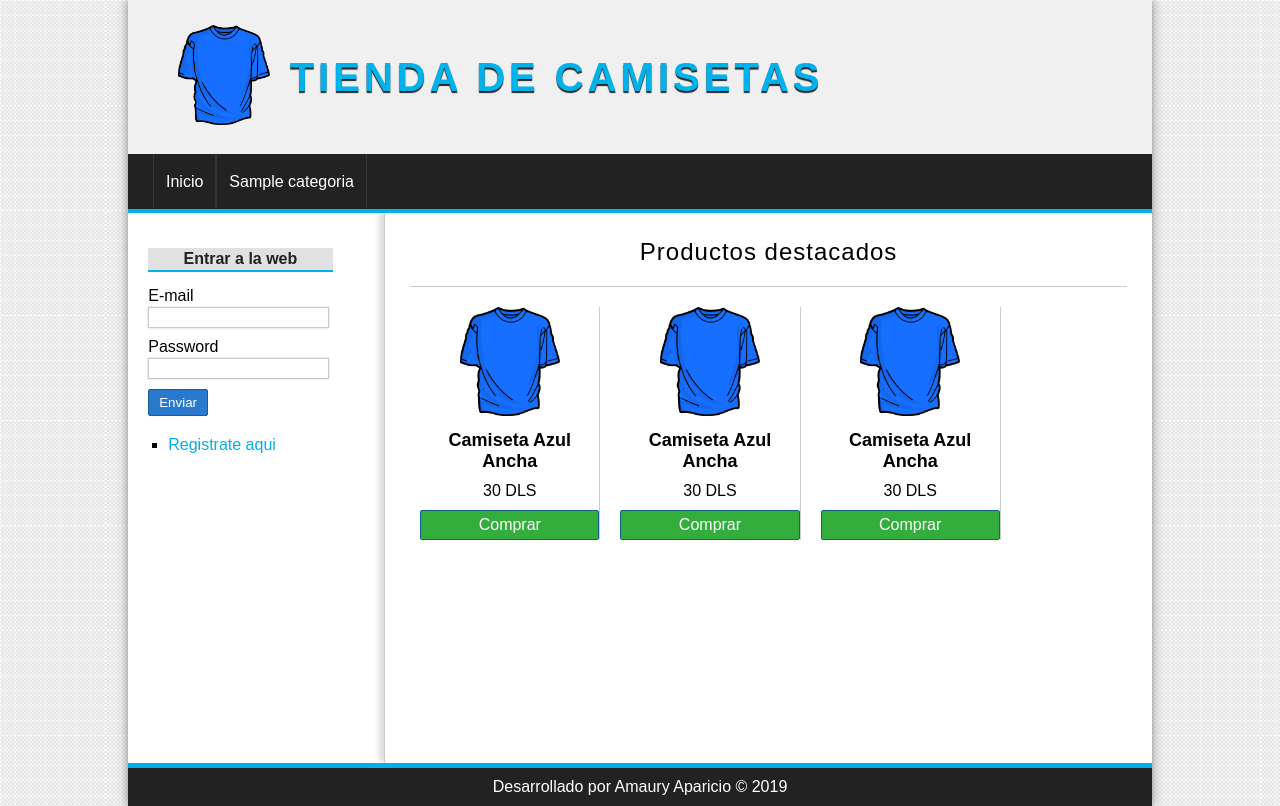
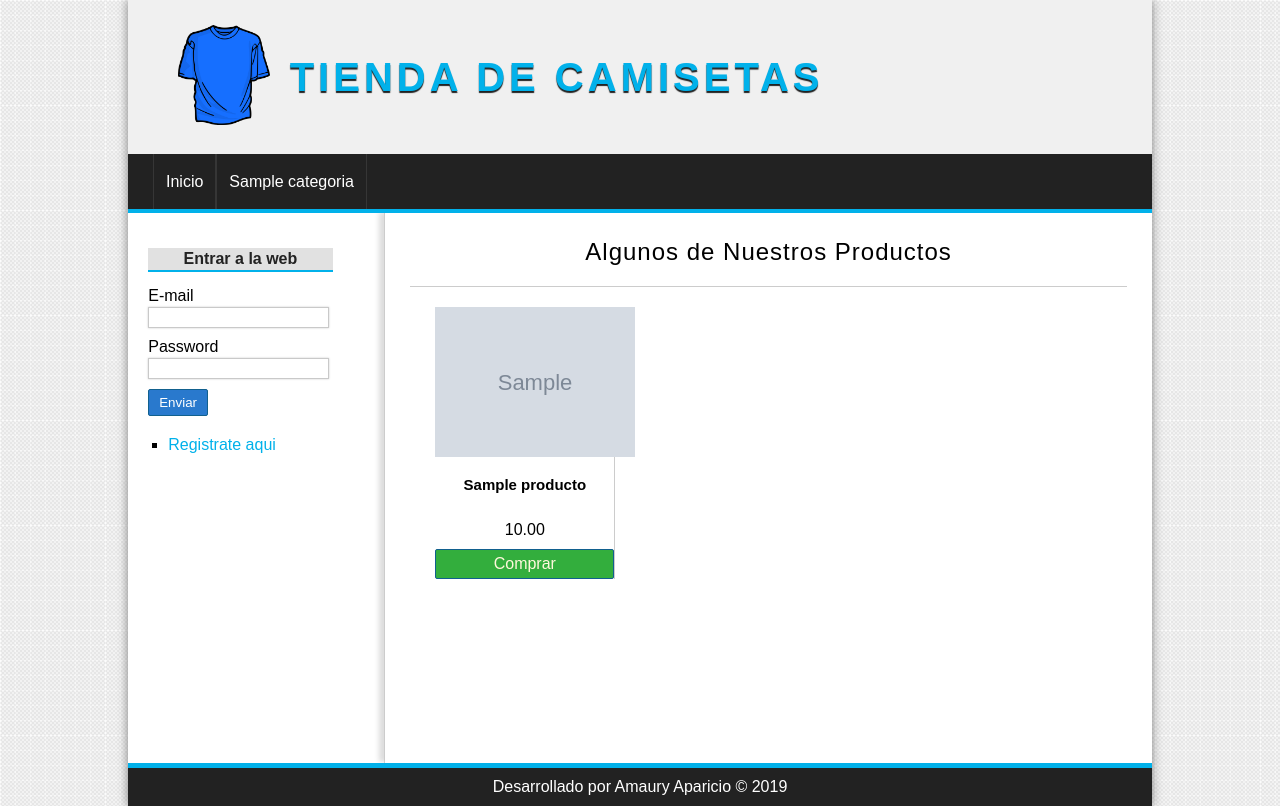
Before and after one commit to AmauryAparicio/Tienda-Virtual, a PHP site: page /Proyecto2PHP/ in a window 1280 px wide. Run offline with PHP 8.4, Linux system fonts and the light colour scheme; tables that the repository leaves empty hold one stand-in row (values such as "Sample post"); grey boxes marked "Sample" are stand-in pictures; some libraries are stand-ins or nearby versions.

Commit message:
Dia 9, se termino con las diferentes secciones de los productos.

```diff
--- a/assets/css/styles.css
+++ b/assets/css/styles.css
@@ -231,20 +231,65 @@ label, input[type="submit"], input[type="button"], button{
     width: 25%;
     border-right: 1px solid #ccc;
     float: left;
-    margin-left: 10px;
+    margin-left: 25px;
     margin-right: 10px;
     text-align: center;
+    margin-bottom: 30px;
 }
 .product h2{
-    font-size: 18px;
+    font-size: 15px;
     margin-bottom: 10px;
+    margin-top: 5px;
+    height: 35px;
 }
 .product img{
-    width: 100px;
+    height: 150px;
     margin-bottom: 10px;
 }
 .product p{
     margin-bottom: 10px;
+}
+.product a{
+    text-decoration: none;
+    color: black;
+}
+.product a:hover{
+    color: #01b1ea;
+}
+.product .button{
+    color: cornsilk;
+}
+.product .button:hover{
+    color: #555;
+}
+.detail-product{
+    width: 100%;
+}
+.detail-product .image{
+    width: 47%;
+    float: left;
+    margin: 0;
+}
+.detail-product .data{
+    width: 50%;
+    float: right;
+}
+.detail-product img{
+    display: block;
+    width: 100%;
+    margin-right: 40px;
+}
+.detail-product .price{
+    text-align: center;
+    font-weight: 600;
+    margin: 10px auto 25px auto;
+    font-size: 25px;
+    color: #444;
+}
+.detail-product .desc{
+    text-align: center;
+    margin: 25px auto;
+    font-size: 18px;
 }
 
 /* Footer */
--- a/controllers/ProductoController.php
+++ b/controllers/ProductoController.php
@@ -3,7 +3,20 @@ require_once 'models/producto.php';
 //controlador de los productos
 class ProductoController{
     public function index(){
+        $producto = new Producto();
+        $productos = $producto->getRandom(6);
         require_once 'views/producto/destacados.php';
+    }
+    public function ver(){
+        if(isset($_GET['id'])){
+            $id = $_GET['id'];
+
+            $producto = new Producto();
+            $producto->setId($id);
+
+            $pro = $producto->getOne();
+        }
+        require_once 'views/producto/ver.php';
     }
     public function gestion(){
         Utils::isAdmin();
--- a/models/categoria.php
+++ b/models/categoria.php
@@ -31,6 +31,11 @@ class Categoria{
         $categorias = $this->db->query($sql);
         return $categorias;
     }
+    public function getOne(){
+        $sql = "SELECT * FROM categorias WHERE id={$this->getId()};";
+        $categoria = $this->db->query($sql);
+        return $categoria->fetch_object();
+    }
     public function save(){
         $sql = "INSERT INTO categorias VALUES (NULL, '{$this->getNombre()}');";
         $save = $this->db->query($sql);
@@ -41,7 +46,7 @@ class Categoria{
         return $result;
     }
     public function getMenu(){
-        $sql = "SELECT * fROM categorias ORDER BY id LIMIT 5;";
+        $sql = "SELECT * fROM categorias ORDER BY id LIMIT 6;";
         $categorias = $this->db->query($sql);
         return $categorias;
     }
--- a/models/producto.php
+++ b/models/producto.php
@@ -96,11 +96,23 @@ class Producto{
         return $productos;
 	}
 
+	public function getAllCategoria(){
+		$sql = "SELECT p.*, c.nombre AS 'catnombre' FROM productos p INNER JOIN categorias c ON c.id = p.categoria_id WHERE p.categoria_id = {$this->getCategoria_id()} ORDER BY id DESC;";
+        $productos = $this->db->query($sql);
+        return $productos;
+	}
+
 	public function getOne(){
         $sql = "SELECT * FROM productos WHERE id = {$this->getId()};";
         $productos = $this->db->query($sql);
         return $productos->fetch_object();
-    }
+	}
+
+	public function getRandom($limit){
+		$sql = "SELECT * FROM productos ORDER BY RAND() LIMIT $limit;";
+		$productos = $this->db->query($sql);
+		return $productos;
+	}
 
     public function save(){
         $sql = "INSERT INTO productos VALUES(NULL, '{$this->getCategoria_id()}', '{$this->getNombre()}', '{$this->getDescripcion()}', '{$this->getPrecio()}', '{$this->getStock()}', NULL, CURDATE(), '{$this->getImagen()}');";
@@ -113,7 +125,7 @@ class Producto{
 	}
 
 	public function edit(){
-		$sql = "UPDATE productos SET nombre = '{$this->getNombre()}', descripcion = '{$this->getDescripcion()}', precio = '{$this->getPrecio()}', stock = '{$this->getStock()}'";
+		$sql = "UPDATE productos SET nombre = '{$this->getNombre()}', descripcion = '{$this->getDescripcion()}', precio = '{$this->getPrecio()}', stock = '{$this->getStock()}', categoria_id = '{$this->getCategoria_id()}'";
 
 		if($this->getImagen() != null){
 			$sql .= ", imagen = '{$this->getImagen()}'";
--- a/views/layouts/header.php
+++ b/views/layouts/header.php
@@ -4,6 +4,7 @@
     <meta charset="UTF-8">
     <meta name="viewport" content="width=device-width, initial-scale=1.0">
     <meta http-equiv="X-UA-Compatible" content="ie=edge">
+    <link rel="icon" type="image/png" href="<?=base_url?>assets/img/camiseta.png">
     <title>Tienda de camisetas</title>
     <link rel="stylesheet" href="<?=base_url?>assets/css/styles.css">
 </head>
@@ -28,7 +29,7 @@
                 </li>
                 <?php while($cat = $categorias->fetch_object()): ?>
                     <li>
-                        <a href=""><?=$cat->nombre?></a>
+                        <a href="<?=base_url?>categoria/ver&id=<?=$cat->id?>"><?=$cat->nombre?></a>
                     </li>
                 <?php endwhile; ?>
             </ul>
--- a/views/producto/destacados.php
+++ b/views/producto/destacados.php
@@ -1,21 +1,15 @@
-<h1>Productos destacados</h1>
+<h1>Algunos de Nuestros Productos</h1>
+<?php while($product = $productos->fetch_object()): ?>
 <div class="product">
-    <img src="assets/img/camiseta.png">
-    <h2>Camiseta Azul Ancha</h2>
-    <p>30 DLS</p>
+    <a href="<?=base_url?>producto/ver&id=<?=$product->id?>">
+        <?php if($product->imagen != null): ?>
+            <img src="<?=base_url?>uploads/images/<?=$product->imagen?>">
+        <?php else: ?>
+            <img src="<?=base_url?>assets/img/camiseta.png">
+        <?php endif; ?>
+        <h2><?=$product->nombre?></h2>
+    </a>
+    <p><?=$product->precio?></p>
     <a href="#" class="button">Comprar</a>
 </div>
-
-<div class="product">
-    <img src="assets/img/camiseta.png">
-    <h2>Camiseta Azul Ancha</h2>
-    <p>30 DLS</p>
-    <a href="#" class="button">Comprar</a>
-</div>
-
-<div class="product">
-    <img src="assets/img/camiseta.png">
-    <h2>Camiseta Azul Ancha</h2>
-    <p>30 DLS</p>
-    <a href="#" class="button">Comprar</a>
-</div>
+<?php endwhile; ?>
```
Also changed, not shown: controllers/CategoriaController.php (+18 -0 lines).
